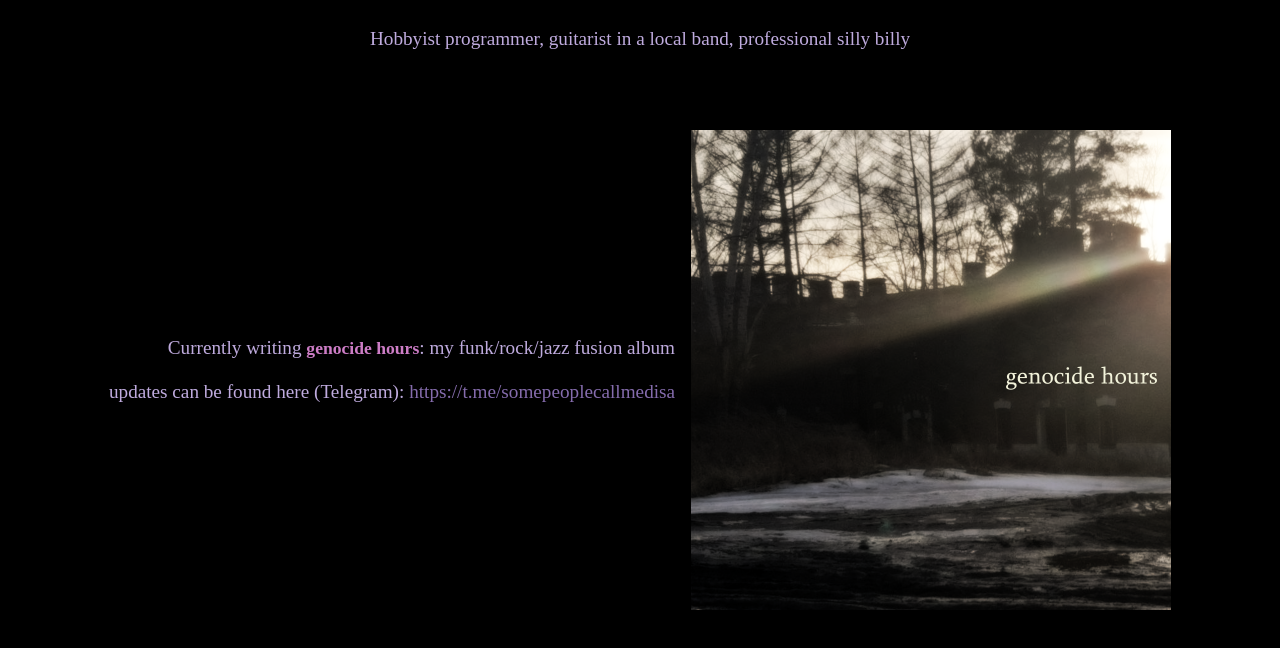
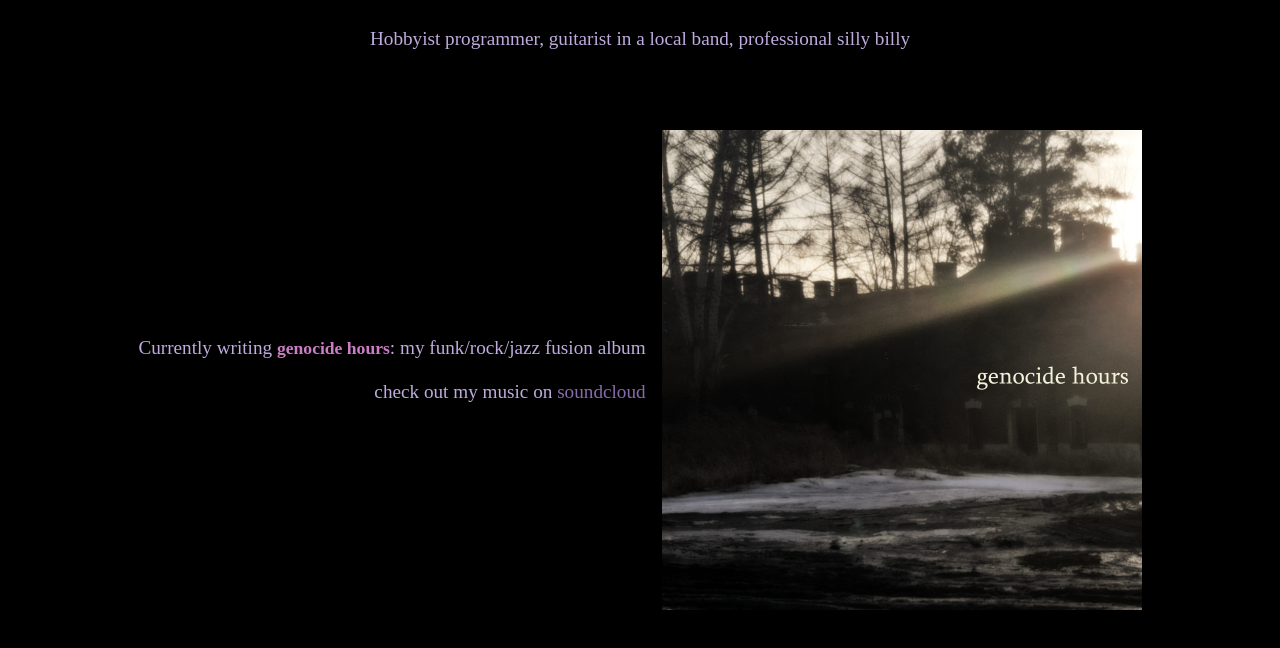
Before and after one commit to somepeoplecallmedisa/somepeoplecallmedisa.github.io, a plain HTML site: page index.html in a window 1280 px wide. Shown: the part 92-740 px from the top of the page. Drawn offline with Linux system fonts and the light colour scheme.

Commit message:
we're doing soundcloud now

```diff
--- a/index.html
+++ b/index.html
@@ -26,7 +26,7 @@
                 Hobbyist programmer, guitarist in a local band, professional silly billy
             </p>
             <section class="genocide-hours">
-                <p class="album-description">Currently writing <b>genocide hours</b>: my funk/rock/jazz fusion album<br><br>updates can be found here (Telegram): <a href="https://t.me/somepeoplecallmedisa">https://t.me/somepeoplecallmedisa</a></p>
+                <p class="album-description">Currently writing <b>genocide hours</b>: my funk/rock/jazz fusion album<br><br>check out my music on <a href="https://soundcloud.com/somepeoplecallmedisa">soundcloud</a></p>
                 <img class="album-cover" src="assets/genocide hours.png" alt="genocide hours album cover">
             </section>
         </main>
```
